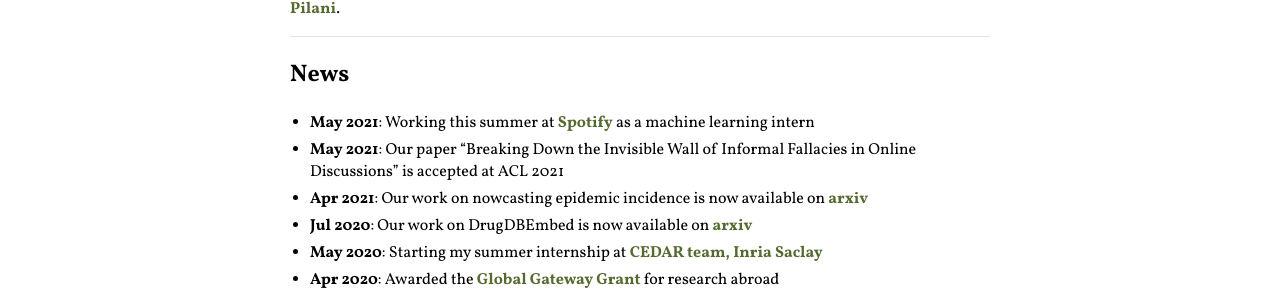
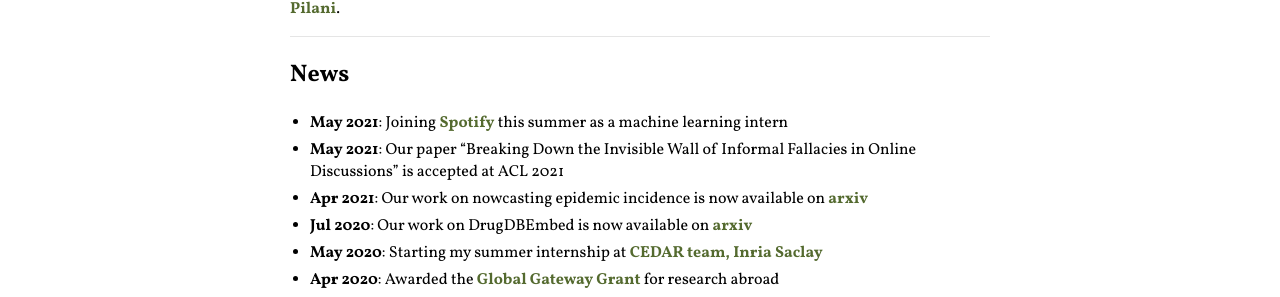
Before and after one commit to sahaisaumya/sahaisaumya.github.io, a Jekyll site: the page built from index.md, in a window 1280 px wide. Shown: the part 378-675 px from the top of the page. Built offline with Jekyll 4.4.1, drawn with Linux system fonts in a browser that asks for light colours; our own code applies the rules of GitHub Pages for plain Markdown files.

Commit message:
Update index.md

```diff
--- a/index.md
+++ b/index.md
@@ -14,7 +14,7 @@ I completed my masters at [Cornell University](https://www.cornell.edu/) and, be
 
 ## News
 
-* **May 2021**: Working this summer at [Spotify](https://www.spotify.com/) as a machine learning intern
+* **May 2021**: Joining [Spotify](https://www.spotify.com/) this summer as a machine learning intern
 * **May 2021**: Our paper "Breaking Down the Invisible Wall of Informal Fallacies in Online Discussions" is accepted at ACL 2021
 * **Apr 2021**: Our work on nowcasting epidemic incidence is now available on [arxiv](https://arxiv.org/pdf/2104.02174.pdf)
 * **Jul 2020**: Our work on DrugDBEmbed is now available on [arxiv](https://arxiv.org/pdf/2007.02384.pdf)
```
